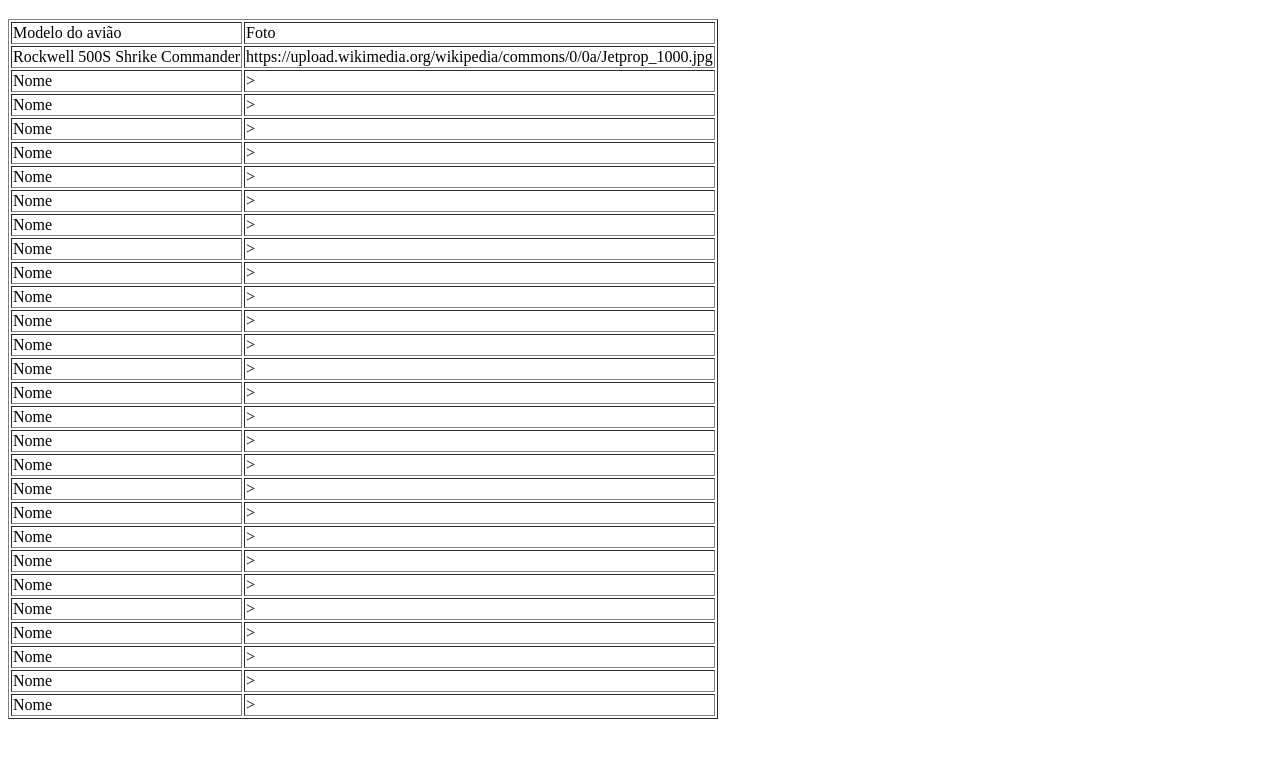
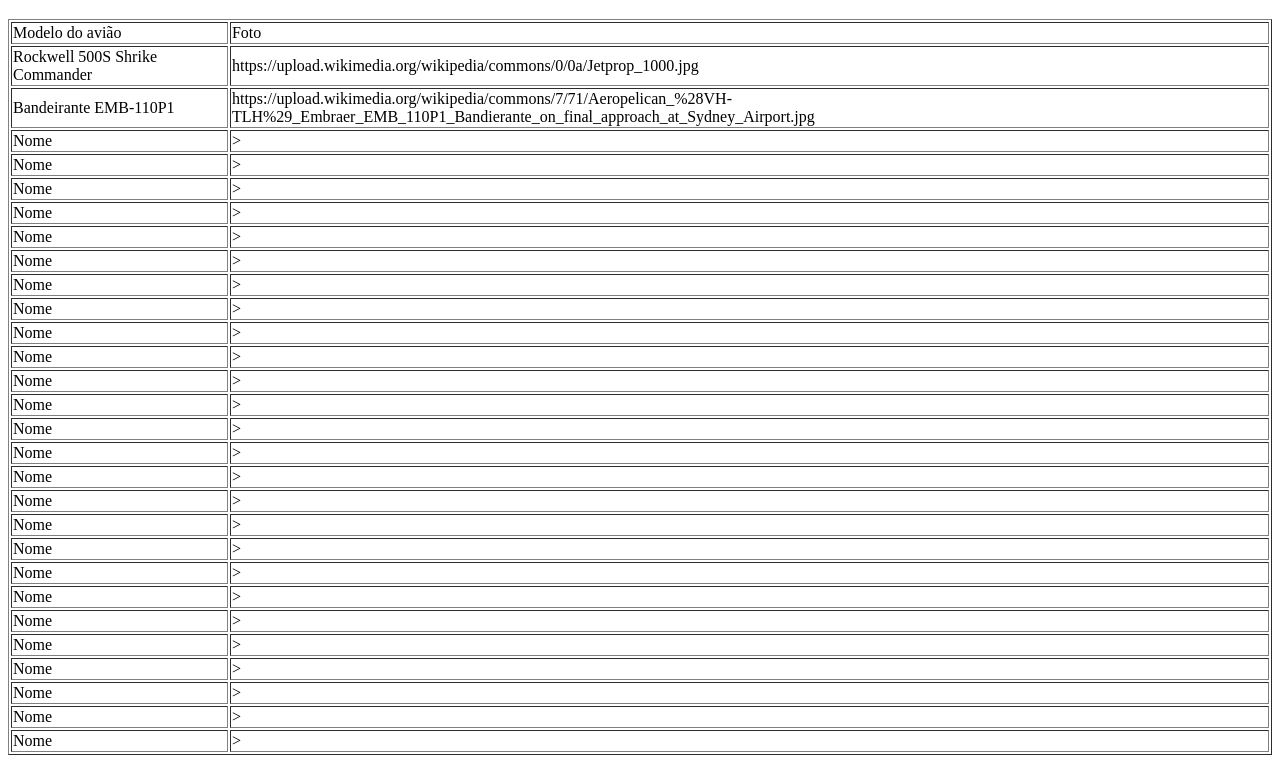
Before and after one commit to Gabrielzg1/aircrafts, a website: page index.html in a window 1280 px wide. Shown: the part 61-824 px from the top of the page. Before the commit the page ends 800 px from the top, so only its background shows below. Drawn offline with Linux system fonts and the light colour scheme.

Commit message:
Update index.html

```diff
--- a/index.html
+++ b/index.html
@@ -11,8 +11,8 @@
 
 <body>
     <!--
-                Rockwell 500S Shrike Commander
-                Bandeirante EMB-110P1
+               - Rockwell 500S Shrike Commander
+                - Bandeirante EMB-110P1
                 Airbus A330-203
                 EMB 810C Seneca
                 EMB 721C Sertanejo
@@ -42,13 +42,13 @@
 
     <h1>Airplanes</h1>
     <table border="1">
-        <div class="titulos">
-            <tr>
-                <td>Modelo do avião</td>
-                <td>Foto</td>
 
-            </tr>
-        </div>
+        <tr>
+            <td>Modelo do avião</td>
+            <td>Foto</td>
+
+        </tr>
+
 
         <tr>
             <td>Rockwell 500S Shrike Commander</td>
@@ -58,9 +58,9 @@
 
         </tr>
         <tr>
-            <td>Nome</td>
+            <td>Bandeirante EMB-110P1</td>
             <td>
-                <!--Imagem-->>
+                https://upload.wikimedia.org/wikipedia/commons/7/71/Aeropelican_%28VH-TLH%29_Embraer_EMB_110P1_Bandierante_on_final_approach_at_Sydney_Airport.jpg
             </td>
 
         </tr>
```
